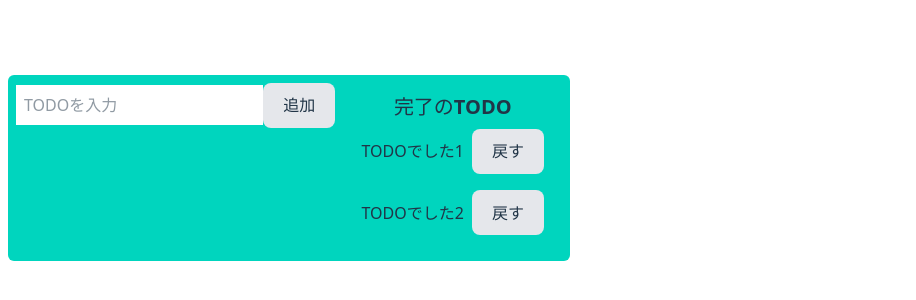
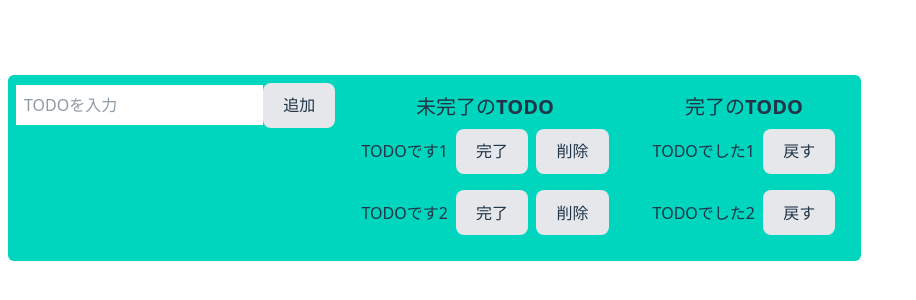
Before and after one commit to torimugi/githubactions.practice-250326, a React (Vite) app: page / in a window 1280 px wide. Shown: the part 232-532 px from the top of the page, without its empty margins (0-916 px from the left). Built offline with nearby package versions, Linux system fonts and the light colour scheme.

Commit message:
incompleteTodo.tsxをコンポーネント化（リファクタリング完了）

```diff
--- a/src/App.tsx
+++ b/src/App.tsx
@@ -65,7 +65,7 @@ onClick={handleAddTodo}
 />
 
 <IncompleteTodo
-Incompletes={Incompletes}
+todos={Incompletes}
 handleComplete={handleComplete}
 handleDelete={handleDelete}
   />
--- a/src/components/incompleteTodo.tsx
+++ b/src/components/incompleteTodo.tsx
@@ -1,16 +1,17 @@
 import React from "react";
 
-// type Props = {
-//   Incompletes: string;
-//   handleComplete: number;
-//   handleDelete: number;
-// }
+type Props = {
+  todos: string[];
+  handleComplete:  (index: number) => void;
+  handleDelete:  (index: number) => void;
+}
 
-export const IncompleteTodo: React.FC<Props> = ({ Incompletes, handleComplete, handleDelete }) => {
+export const IncompleteTodo: React.FC<Props> = ({ todos, handleComplete, handleDelete }) => {
+  return(
 <div className='mx-2 rounded-md border-2 border-teal-400 py-2'>
 <p className='text-xl font-bold text-center'>未完了のTODO</p>
 <ul className='flex-col items-center mx-2 gap-2'>
-  {Incompletes.map((todo , index) => (
+  {todos.map((todo , index) => (
       <li key={todo} className='flex items-center gap-2'>
       <p className="flex-grow">{todo}</p>
       <button onClick={() => handleComplete(index)}
@@ -21,4 +22,5 @@ export const IncompleteTodo: React.FC<Props> = ({ Incompletes, handleComplete, h
   ))}
 </ul>
 </div>
+)
 }
```
